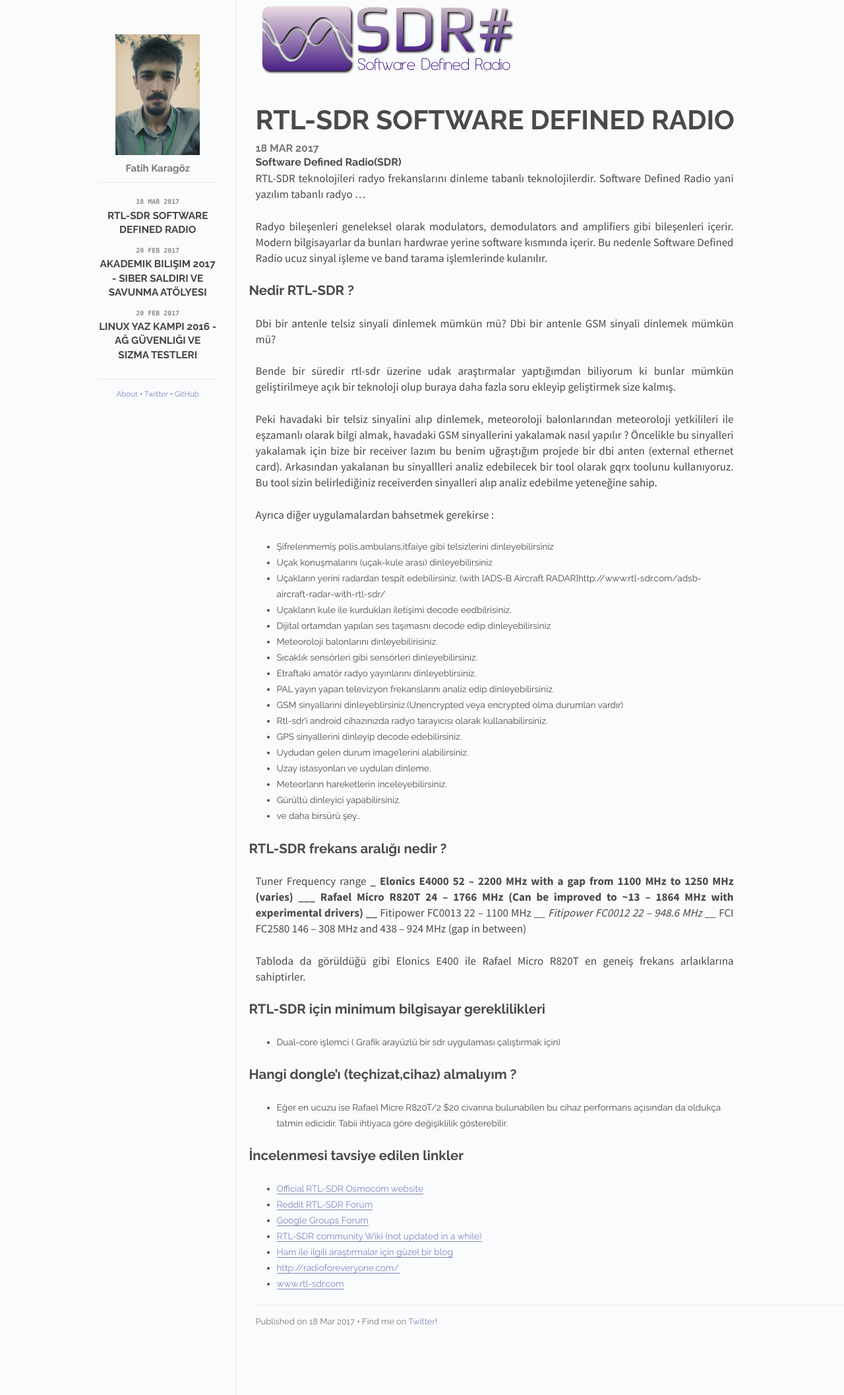
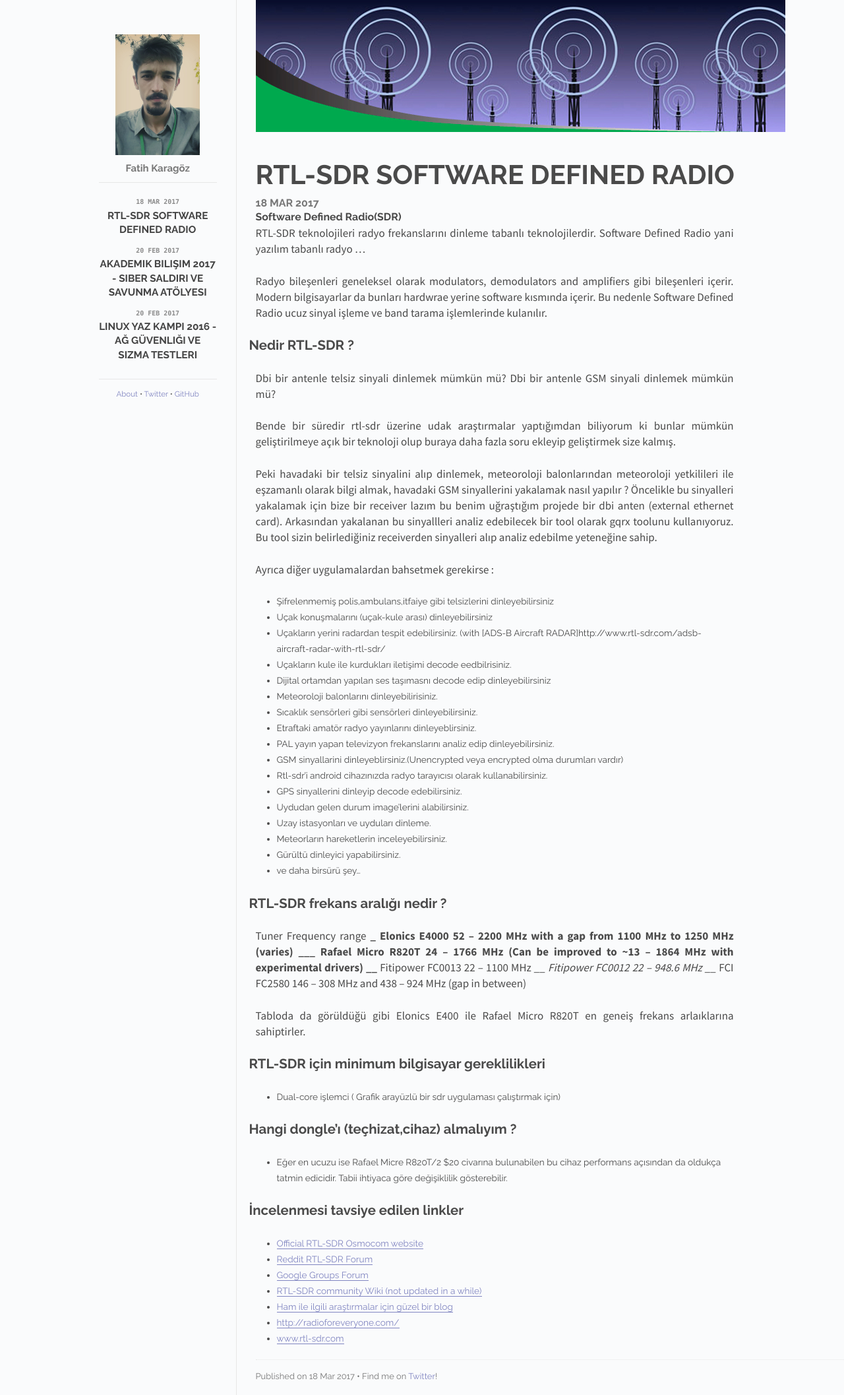
Before and after one commit to FatihKaragoz/FatihKaragoz.github.io, a Jekyll site: the page built from _posts/2017-03-11-rtlsdr.md, in a window 1280 px wide. Shown: the whole page at 66% size. Built offline with Jekyll 4.4.1, drawn with Linux system fonts in a browser that asks for light colours; Markdown is read by kramdown in place of the engine named in the settings.

Commit message:
rtl-sdr logo 2

```diff
--- a/_posts/2017-03-11-rtlsdr.md
+++ b/_posts/2017-03-11-rtlsdr.md
@@ -1,7 +1,7 @@
 ---
 layout: post
 title: RTL-SDR Software Defined Radio
-cover: sdrlogo.png
+cover: sdrlogo.jpg
 date:   2017-03-18 22:48
 categories: posts
 ---
```
Also changed, not shown: images/sdrlogo.jpg (added), images/sdrlogo.png (deleted).
